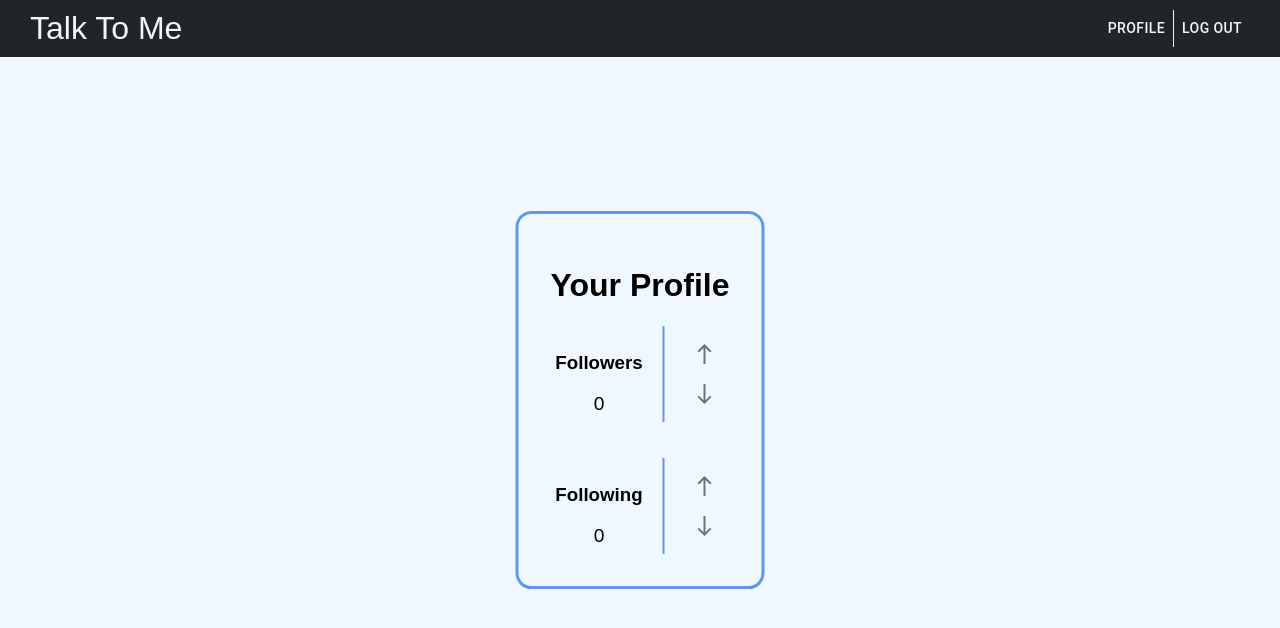
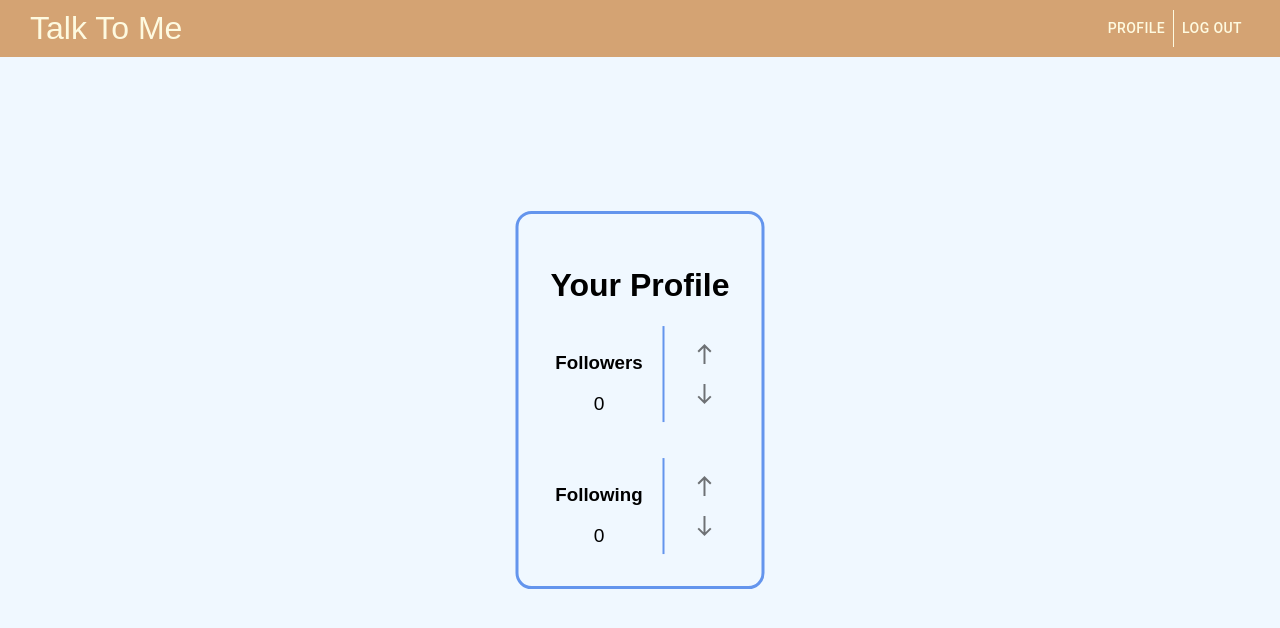
Before and after one commit to ch-allen-ge/STRInterview, a React (Vite) app in the folder TalkToMe/: page /profile in a window 1280 px wide. Shown: the top 628 px of the page. Built offline with nearby package versions, Linux system fonts and the light colour scheme; no server answers.

Commit message:
changed color theme

```diff
--- a/TalkToMe/src/Pages/HomePage/homePageStyles.css
+++ b/TalkToMe/src/Pages/HomePage/homePageStyles.css
@@ -1,5 +1,4 @@
 .homepage {
-    background-color: #495057;
     height: 100dvh;
 }
 
@@ -16,7 +15,7 @@
     display: flex;
     justify-content: center;
     align-items: center;
-    background-color: #343a40;
+    background-color: #d5bdaf;
     border-radius: 1rem;
     width: fit-content;
     padding: 0.7rem;
@@ -24,13 +23,13 @@
 
 .profilePic {
     width: 2rem;
-    background-color: cornflowerblue;
+    background-color: #faedcd;
     border-radius: 1rem;
     margin-right: 1rem;
 }
 
 .makePostButton {
-    background-color: #6c757d;
+    background-color: #fefae0;
     border-radius: 1rem;
     padding: 0.5rem;
     cursor: pointer;
@@ -38,7 +37,7 @@
 }
 
 .makePostButton:hover {
-    background-color: #adb5bd;
+    background-color: #e9edc9;
 }
 
 .postsTableContainer {
--- a/TalkToMe/src/components/Navbar/Navbar.jsx
+++ b/TalkToMe/src/components/Navbar/Navbar.jsx
@@ -43,6 +43,7 @@ const Navbar = () => {
               <Button
                   variant="text"
                   className="navButton"
+                  style={{color: '#fefae0', borderColor: '#fefae0'}}
                   onClick={() => {
                     navigate('/profile');
                   }}
@@ -53,6 +54,7 @@ const Navbar = () => {
               <Button
                   variant="text"
                   className="navButton"
+                  style={{color: '#fefae0', borderColor: '#fefae0'}}
                   onClick={logOut}
               >
                   Log Out
--- a/TalkToMe/src/components/Navbar/navbarStyles.css
+++ b/TalkToMe/src/components/Navbar/navbarStyles.css
@@ -1,11 +1,11 @@
 .titleSection {
     display: flex;
     align-items: center;
-    background: #212529;
+    background: #d4a373;
 }
 
 .titleText {
-    color:aliceblue;
+    color: #fefae0;
     cursor: pointer;
     font-size: xx-large;
     padding: 10px 0px;
@@ -16,8 +16,3 @@
     position: absolute;
     right: 30px;
 }
-
-.navButton {
-    color: aliceblue !important;
-    border-color: aliceblue !important;
-}
--- a/TalkToMe/src/components/PostsTable/PostsTable.jsx
+++ b/TalkToMe/src/components/PostsTable/PostsTable.jsx
@@ -131,6 +131,7 @@ import { useState } from 'react';
                   align={headCell.numeric ? 'right' : 'left'}
                   padding={headCell.disablePadding ? 'none' : 'normal'}
                   sortDirection={orderBy === headCell.id ? order : false}
+                  style={{textAlign: 'center'}}
                 >
                   <TableSortLabel
                     active={orderBy === headCell.id}
@@ -255,7 +256,7 @@ const PostsTable = ({allPosts, username}) => {
   const [selected, setSelected] = React.useState([]);
   const [page, setPage] = React.useState(0);
   const [dense, setDense] = React.useState(false);
-  const [rowsPerPage, setRowsPerPage] = React.useState(5);
+  const [rowsPerPage, setRowsPerPage] = React.useState(10);
 
   const handleRequestSort = (event, property) => {
     const isAsc = orderBy === property && order === 'asc';
@@ -363,16 +364,17 @@ const PostsTable = ({allPosts, username}) => {
                       id={labelId}
                       scope="row"
                       padding="none"
+                      style={{textAlign: 'center'}}
                     >
                       {row.username}
                     </TableCell>
-                    <TableCell align="right">{row.post_date}</TableCell>
-                    <TableCell align="right">{row.source}</TableCell>
-                    <TableCell align="right">{row.content}</TableCell>
-                    <TableCell align="right">{row.topic}</TableCell>
-                    <TableCell align="right">{row.followers}</TableCell>
-                    <TableCell align="right">{row.following}</TableCell>
-                    <TableCell align="right">{String(row.edited ?? '')}</TableCell>
+                    <TableCell align="right" style={{textAlign: 'center'}}>{row.post_date}</TableCell>
+                    <TableCell align="right" style={{textAlign: 'center'}}>{row.source}</TableCell>
+                    <TableCell align="right" style={{textAlign: 'center'}}>{row.content}</TableCell>
+                    <TableCell align="right" style={{textAlign: 'center'}}>{row.topic}</TableCell>
+                    <TableCell align="right" style={{textAlign: 'center'}}>{row.followers}</TableCell>
+                    <TableCell align="right" style={{textAlign: 'center'}}>{row.following}</TableCell>
+                    <TableCell align="right" style={{textAlign: 'center'}}>{String(row.edited ?? '')}</TableCell>
                   </TableRow>
                 );
               })}
```
